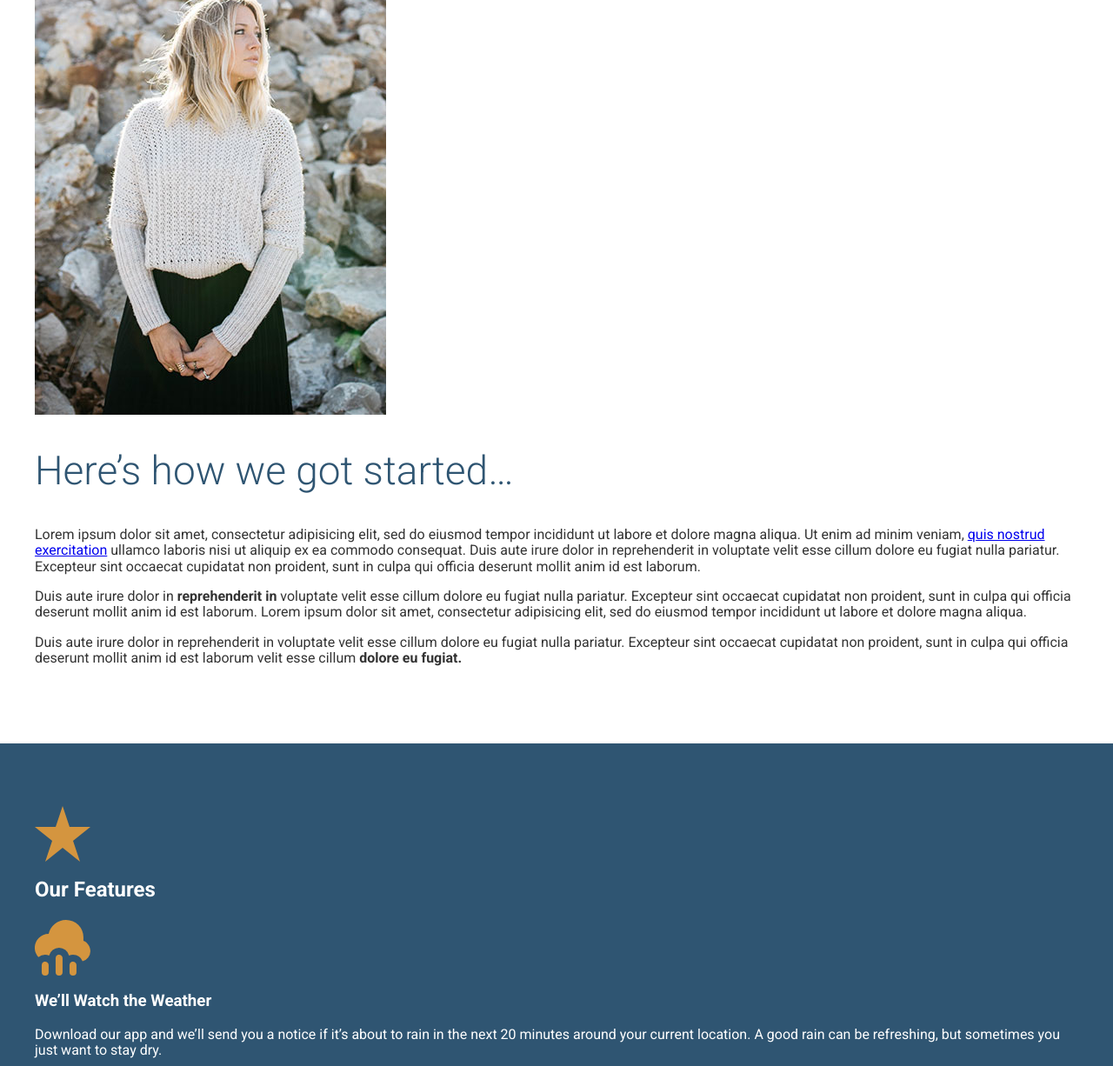
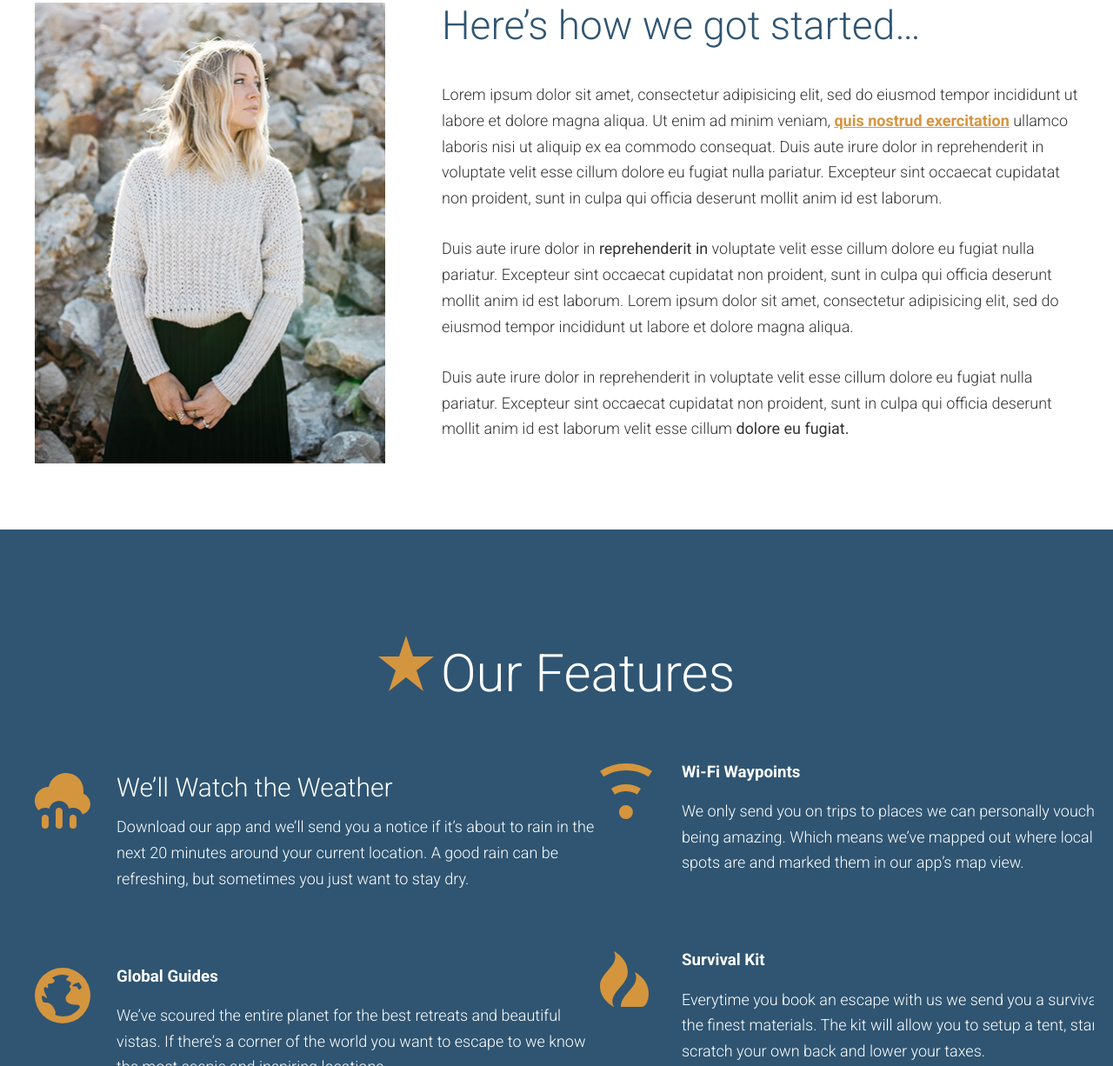
Before and after one commit to dede79/travel-site, a website: page app/index.html in a window 1280 px wide. Shown: the part 1574-2800 px from the top of the page at 87% size. Drawn offline with Linux system fonts and the light colour scheme.

Commit message:
our features sect ion styled

```diff
--- a/app/assets/styles/base/_global.css
+++ b/app/assets/styles/base/_global.css
@@ -1,9 +1,17 @@
-body{
-	font-family: 'Roboto', sans-serif;
-	color: #333;
+body {
+  font-family: 'Roboto', sans-serif;
+  color: #333;
 }
 
-img{
-	max-width: 100%;
-	height: auto;
+img {
+  max-width: 100%;
+  height: auto;
 }
+
+* {
+  box-sizing: border-box;
+}
+
+a {
+  color: $mainOrange;
+}
--- a/app/assets/styles/base/_mixins.css
+++ b/app/assets/styles/base/_mixins.css
@@ -1,17 +1,25 @@
-@define-mixin atSmall{
-	@media (min-width:530px){
+@define-mixin atSmall {
+  @media (min-width: 530px) {
     @mixin-content;
   }
 }
 
-@define-mixin atMedium{
-	@media (min-width:800px){
+@define-mixin atMedium {
+  @media (min-width: 800px) {
     @mixin-content;
   }
 }
 
-@define-mixin atLarge{
-	@media (min-width:1200px){
+@define-mixin atLarge {
+  @media (min-width: 1200px) {
     @mixin-content;
   }
 }
+
+@define-mixin clearfix {
+  &::after {
+    content: "";
+    clear: both;
+    display: table;
+  }
+}
--- /dev/null
+++ b/app/assets/styles/modules/_feature-item.css
@@ -0,0 +1,21 @@
+.feature-item{
+  position:relative;
+  padding-bottom: 2.5rem;
+
+  @mixin atSmall{
+    padding-left: 94px;
+  }
+
+  &__icon {
+    @mixin atSmall{
+      position:absolute;
+      left:0;
+    }
+  }
+
+  &__title{
+    font-size: 1.875rem;
+    font-weight: 300;
+    margin-bottom: .8rem;
+  }
+}
--- /dev/null
+++ b/app/assets/styles/modules/_generic-content-container.css
@@ -0,0 +1,17 @@
+.generic-content-container {
+
+  p {
+    line-height: 1.65;
+    margin: 0 0 1.8rem 0;
+    font-weight:300;
+
+    @mixin atSmall {
+      font-size: 1.125rem;
+    }
+  }
+
+  p a {
+    font-weight: 700;
+  }
+
+}
--- a/app/assets/styles/modules/_headline.css
+++ b/app/assets/styles/modules/_headline.css
@@ -16,21 +16,29 @@
     font-size:1.875rem; /* 30/16px */
   }
 
-  &--narrow{
+    &--narrow {
     max-width: 500px;
     margin-left: auto;
     margin-right: auto;
   }
 
-  &--light{
+  &--light {
     font-weight: 100;
   }
 
-  &--b-margin-small{
-    margin-bottom:.5em;
+  strong {
+    font-weight: 400;
   }
 
-  &--b-margin-large{
-    margin-bottom:1.6em;
+  &--b-margin-small {
+    margin-bottom: .5em;
+  }
+
+  &--b-margin-large {
+    margin-bottom: 1.6em;
+  }
+
+  &--no-t-margin {
+    margin-top: 0;
   }
 }
--- a/app/assets/styles/modules/_page-section.css
+++ b/app/assets/styles/modules/_page-section.css
@@ -1,5 +1,9 @@
 .page-section {
-  padding: 4.5rem 0;
+  padding: 1.2rem 0;
+
+  @mixin atMedium {
+    padding: 4.5rem 0;
+  }
 
   &--blue {
     background-color: $mainBlue;
--- /dev/null
+++ b/app/assets/styles/modules/_row.css
@@ -0,0 +1,56 @@
+.row {
+
+  @mixin clearfix;
+
+  &--gutters {
+    margin-right: -65px;
+  }
+
+  &--gutters-large{
+    margin-right: -100px;
+  }
+
+  &--gutters > div {
+    padding-right: 65px;
+  }
+
+  &--gutters-large > div {
+    padding-right:-100px;
+  }
+
+  &__b-margin-until-medium {
+    margin-bottom: 1rem;
+  }
+
+  @mixin atMedium {
+
+    &__b-margin-until-medium {
+      margin-bottom: 0;
+    }
+
+    &__medium-4 {
+      float: left;
+      width: 33.33%;
+    }
+
+    &__medium-4--larger {
+      width: 37%;
+    }
+
+    &__medium-6{
+      float:left;
+      width:50%;
+    }
+
+    &__medium-8 {
+      float: left;
+      width: 66.66%;
+    }
+
+    &__medium-8--smaller {
+      width: 63%;
+    }
+  }
+
+
+}
--- /dev/null
+++ b/app/assets/styles/modules/_section-title.css
@@ -0,0 +1,29 @@
+.section-title{
+  font-size: 2.55rem;/* 30/16px base */
+  font-weight:300;
+  text-align: center;
+
+  @mixin atSmall{
+     font-size: 3.75rem;/* 30/16px base */
+  }
+
+  strong{
+    font-weight:500;
+
+  }
+
+  &__icon{
+    display: block;
+    margin-right: auto;
+    margin-left: auto;
+    margin-bottom: .6rem;
+
+    @mixin atSmall{
+      margin-right: .5rem;
+      margin-left:0;
+      margin-bottom: 0;
+      display:inline-block;
+      }
+   }
+
+}
--- a/app/assets/styles/modules/_wrapper.css
+++ b/app/assets/styles/modules/_wrapper.css
@@ -1,7 +1,26 @@
-.wrapper{
+.wrapper {
+  overflow: hidden;
   padding-left: 18px;
   padding-right: 18px;
-  max-width: 1200px;
+  max-width: 1236px; /* count 18px each side */
   margin-left: auto;
   margin-right: auto;
+
+  &--medium {
+    max-width: 976px;
+  }
+
+  .wrapper {
+    padding-left: 0;
+    padding-right: 0;
+  }
+
+  &--b-margin {
+    margin-bottom: 1rem;
+
+    @mixin atSmall {
+      margin-bottom: 3.875rem;
+    }
+  }
+
 }
--- a/app/index.html
+++ b/app/index.html
@@ -1,13 +1,13 @@
-<!--<!DOCTYPE html>-->
+<!DOCTYPE html>
+
 <html>
 <head>
   <meta name="viewport" content="width=device-width, initial-scale=1" />
   <link href='https://fonts.googleapis.com/css?family=Roboto:400,100,300,500,700' rel='stylesheet' type='text/css'>
   <title>Clear View Escapes</title>
-  <meta name="keywords" content="Travel planning, travel bundles, travel escapes, couples travel">
-  <meta name="description" content="Your clarity. One trip away. We create soul restoring journeys that inspire you to be you.">
+  <meta name="keywords" content="Travel planning, travel bundles, travel escapes, affordable travel">
+  <meta name="description" content="Your clarify. One trip away. We create soul restoring journeys that inspire you to be you.">
 
-<!--  this is the output css file	-->
   <link rel="stylesheet" href="temp/styles/styles.css">
 
 </head>
@@ -25,56 +25,91 @@
   </header>
 
   <div class="large-hero">
+
     <picture>
-	  <source srcset="assets/images/hero--large.jpg 1920w, assets/images/hero--large-hi-dpi.jpg 3840w" media="(min-width:1380px)">
-	  <source srcset="assets/images/hero--medium.jpg 1380w,assets/images/hero--medium-hi-dpi.jpg 2760w" media="(min-width:990px)">
-	  <source srcset="assets/images/hero--small.jpg 990w, assets/images/hero--small-hi-dpi.jpg 1980w" media="(min-width:640px)">
-	  <img srcset="assets/images/hero--smaller.jpg 640w, assets/images/hero--smaller-hi-dpi.jpg 1280w" alt="ocean and mountain view" class="large-hero__image"/>
+      <source srcset="assets/images/hero--large.jpg 1920w, assets/images/hero--large-hi-dpi.jpg 3840w" media="(min-width: 1380px)">
+      <source srcset="assets/images/hero--medium.jpg 1380w, assets/images/hero--medium-hi-dpi.jpg 2760w" media="(min-width: 990px)">
+      <source srcset="assets/images/hero--small.jpg 990w, assets/images/hero--small-hi-dpi.jpg 1980w" media="(min-width: 640px)">
+      <img srcset="assets/images/hero--smaller.jpg 640w, assets/images/hero--smaller-hi-dpi.jpg 1280w" alt="Coastal view of ocean and mountains" class="large-hero__image">
     </picture>
+
     <div class="large-hero__text-content">
       <div class="wrapper">
         <h1 class="large-hero__title">Your clarity.</h1>
         <h2 class="large-hero__subtitle">One trip away.</h2>
         <p class="large-hero__description">We create soul restoring journeys that inspire you to be you.</p>
-          <p><a href="#" class="btn btn btn--orange btn--large">Get Started Today</a></p>
+        <p><a href="#" class="btn btn--orange btn--large">Get Started Today</a></p>
       </div>
     </div>
   </div>
 
   <div id="our-beginning" class="page-section">
     <div class="wrapper">
-      <h2 class="headline headline--centered headline--light headlilne--b-margin-small">The first trip we planned<strong>was our own.</strong></h2>
+      <h2 class="headline headline--centered headline--light headline--b-margin-small">The first trip we planned <strong>was our own.</strong></h2>
       <h3 class="headline headline--centered headline--orange headline--small headline--narrow headline--light headline--b-margin-large">Ever since, we&rsquo;ve been working to make travel <strong>better for everyone.</strong></h3>
-      <img src="assets/images/first-trip.jpg" alt="Couple walking down a street.">
-      <img src="assets/images/our-start.jpg" alt="Our founder, Jane Doe">
-      <h2 class="headline">Here&rsquo;s how we got started&hellip;</h2>
+
+      <div class="wrapper wrapper--medium wrapper--b-margin">
+        <img sizes="(min-width: 970px) 976px, 100vw" srcset="assets/images/first-trip-low-res.jpg 565w, assets/images/first-trip.jpg 976w, assets/images/first-trip-hi-dpi.jpg 1952w" alt="Couple walking down a street.">
+      </div>
+
+      <div class="row row--gutters">
+        <div class="row__medium-4 row__medium-4--larger row__b-margin-until-medium">
+          <picture>
+            <source sizes="404px" srcset="assets/images/our-start.jpg 404w, assets/images/our-start-hi-dpi.jpg 808w" media="(min-width: 1020px)">
+            <source sizes="320px" srcset="assets/images/our-start-portrait.jpg 382w, assets/images/our-start-portrait-hi-dpi.jpg 764w" media="(min-width: 800px)">
+            <img srcset="assets/images/our-start-landscape.jpg 800w, assets/images/our-start-landscape-hi-dpi.jpg 1600w" alt="Our founder, Jane Doe">
+          </picture>
+        </div>
+        <div class="row__medium-8 row__medium-8--smaller">
+          <div class="generic-content-container">
+            <h2 class="headline headline--no-t-margin">Here&rsquo;s how we got started&hellip;</h2>
             <p>Lorem ipsum dolor sit amet, consectetur adipisicing elit, sed do eiusmod tempor incididunt ut labore et dolore magna aliqua. Ut enim ad minim veniam, <a href="#">quis nostrud exercitation</a> ullamco laboris nisi ut aliquip ex ea commodo consequat. Duis aute irure dolor in reprehenderit in voluptate velit esse cillum dolore eu fugiat nulla pariatur. Excepteur sint occaecat cupidatat non proident, sunt in culpa qui officia deserunt mollit anim id est laborum.</p>
             <p>Duis aute irure dolor in <strong>reprehenderit in</strong> voluptate velit esse cillum dolore eu fugiat nulla pariatur. Excepteur sint occaecat cupidatat non proident, sunt in culpa qui officia deserunt mollit anim id est laborum. Lorem ipsum dolor sit amet, consectetur adipisicing elit, sed do eiusmod tempor incididunt ut labore et dolore magna aliqua.</p>
             <p>Duis aute irure dolor in reprehenderit in voluptate velit esse cillum dolore eu fugiat nulla pariatur. Excepteur sint occaecat cupidatat non proident, sunt in culpa qui officia deserunt mollit anim id est laborum velit esse cillum <strong>dolore eu fugiat.</strong></p>
           </div>
         </div>
+      </div>
+    </div>
+  </div>
 
   <div id="features" class="page-section page-section--blue">
     <div class="wrapper">
-      <img src="assets/images/icons/star.svg">
-      <h2>Our Features</h2>
+      <h2 class="section-title"><img src="assets/images/icons/star.svg" class="section-title__icon">Our Features</h2>
 
-      <img src="assets/images/icons/rain.svg">
-      <h3>We&rsquo;ll Watch the Weather</h3>
+        <div class="row row--gutters-large generic-content-container">
+          <div class="row__medium-6">
+            <div class="feature-item">
+              <img src="assets/images/icons/rain.svg" class="feature-item__icon">
+              <h3 class="feature-item__title">We&rsquo;ll Watch the Weather</h3>
               <p>Download our app and we&rsquo;ll send you a notice if it&rsquo;s about to rain in the next 20 minutes around your current location. A good rain can be refreshing, but sometimes you just want to stay dry.</p>
+            </div>
 
-      <img src="assets/images/icons/globe.svg">
+            <div class="feature-item">
+              <img src="assets/images/icons/globe.svg" class="feature-item__icon">
               <h3>Global Guides</h3>
               <p>We&rsquo;ve scoured the entire planet for the best retreats and beautiful vistas. If there&rsquo;s a corner of the world you want to escape to we know the most scenic and inspiring locations.</p>
+            </div>
+          </div>
 
-      <img src="assets/images/icons/wifi.svg">
+          <div class="row__medium-6">
+            <div class="feature-item">
+              <img src="assets/images/icons/wifi.svg" class="feature-item__icon">
               <h3>Wi-Fi Waypoints</h3>
               <p>We only send you on trips to places we can personally vouch for as being amazing. Which means we&rsquo;ve mapped out where local wi-fi spots are and marked them in our app&rsquo;s map view.</p>
+            </div>
 
-      <img src="assets/images/icons/fire.svg">
+            <div class="feature-item">
+              <img src="assets/images/icons/fire.svg" class="feature-item__icon">
               <h3>Survival Kit</h3>
               <p>Everytime you book an escape with us we send you a survival kit with the finest materials. The kit will allow you to setup a tent, start a fire, scratch your own back and lower your taxes.</p>
             </div>
+          </div>
+        </div>
+      </div>
+
+
+
+
   </div>
 
   <div id="testimonials">
--- a/app/temp/styles/styles.css
+++ b/app/temp/styles/styles.css
@@ -460,14 +460,22 @@ template {
   display: none;
 }
 
-body{
+body {
   font-family: 'Roboto', sans-serif;
   color: #333;
 }
 
-img{
+img {
   max-width: 100%;
   height: auto;
+}
+
+* {
+  box-sizing: border-box;
+}
+
+a {
+  color: #d59541;
 }
 
 .large-hero{
@@ -498,7 +506,7 @@ img{
   margin:0;
 }
 
-@media (min-width:530px) {
+@media (min-width: 530px) {
 
   .large-hero__title {
     font-size: 4.8rem;
@@ -512,7 +520,7 @@ img{
   margin:0;
 }
 
-@media (min-width:530px) {
+@media (min-width: 530px) {
 
   .large-hero__subtitle {
     font-size: 2.9rem;
@@ -528,7 +536,7 @@ img{
   margin-right:auto;
 }
 
-@media (min-width:530px) {
+@media (min-width: 530px) {
 
   .large-hero {
     font-size: 1.875rem;/* 30/16 px  */
@@ -537,10 +545,11 @@ img{
 
 .btn {
   background-color: #2f5572;
-	color: #fff;
+  color: #FFF;
+  text-decoration: none;
   padding: .75rem 1.2rem;
   display: inline-block;
-	text-decoration: none;
+
 }
 
 .btn--orange {
@@ -551,23 +560,52 @@ img{
   padding: 1.1rem 1.9rem;
 }
 
-@media (min-width:530px) {
+@media (min-width: 530px) {
 
-  .btn {
+  .btn--large {
     font-size: 1.25rem;
   }
 }
 
-.wrapper{
+.wrapper {
+  overflow: hidden;
   padding-left: 18px;
   padding-right: 18px;
-  max-width: 1200px;
+  max-width: 1236px; /* count 18px each side */
   margin-left: auto;
   margin-right: auto;
+
+}
+
+.wrapper--medium {
+  max-width: 976px;
+}
+
+.wrapper .wrapper {
+  padding-left: 0;
+  padding-right: 0;
+}
+
+.wrapper--b-margin {
+  margin-bottom: 1rem;
+}
+
+@media (min-width: 530px) {
+
+  .wrapper--b-margin {
+    margin-bottom: 3.875rem;
+  }
 }
 
 .page-section {
+  padding: 1.2rem 0;
+}
+
+@media (min-width: 800px) {
+
+  .page-section {
     padding: 4.5rem 0;
+  }
 }
 
 .page-section--blue {
@@ -593,20 +631,162 @@ img{
   font-size:1.875rem;/* 30/16px */
 }
 
-.headline--narrow{
+.headline--narrow {
   max-width: 500px;
   margin-left: auto;
   margin-right: auto;
 }
 
-.headline--light{
+.headline--light {
   font-weight: 100;
 }
 
-.headline--b-margin-small{
-  margin-bottom:.5em;
+.headline strong {
+  font-weight: 400;
 }
 
-.headline--b-margin-large{
-  margin-bottom:1.6em;
+.headline--b-margin-small {
+  margin-bottom: .5em;
 }
+
+.headline--b-margin-large {
+  margin-bottom: 1.6em;
+}
+
+.headline--no-t-margin {
+  margin-top: 0;
+}
+
+.row::after {
+  content: "";
+  clear: both;
+  display: table;
+}
+
+.row--gutters {
+  margin-right: -65px;
+}
+
+.row--gutters-large{
+  margin-right: -100px;
+}
+
+.row--gutters > div {
+  padding-right: 65px;
+}
+
+.row--gutters-large > div {
+  padding-right:-100px;
+}
+
+.row__b-margin-until-medium {
+  margin-bottom: 1rem;
+}
+
+@media (min-width: 800px) {
+
+  .row__b-margin-until-medium {
+    margin-bottom: 0;
+  }
+
+  .row__medium-4 {
+    float: left;
+    width: 33.33%;
+  }
+
+  .row__medium-4--larger {
+    width: 37%;
+  }
+
+  .row__medium-6 {
+    float: left;
+    width: 50%;
+  }
+
+  .row__medium-8 {
+    float: left;
+    width: 66.66%;
+  }
+
+  .row__medium-8--smaller {
+    width: 63%;
+  }
+}
+
+.generic-content-container p {
+  line-height: 1.65;
+  margin: 0 0 1.8rem 0;
+  font-weight:300;
+}
+
+@media (min-width: 530px) {
+
+  .generic-content-container p {
+    font-size: 1.125rem;
+  }
+}
+
+.generic-content-container p a {
+  font-weight: 700;
+}
+
+.section-title{
+  font-size: 2.55rem;/* 30/16px base */
+  font-weight:300;
+  text-align: center;
+
+}
+
+@media (min-width: 530px) {
+
+  .section-title {
+    font-size: 3.75rem;/* 30/16px base */
+  }
+}
+
+.section-title strong{
+  font-weight:500;
+}
+
+.section-title__icon{
+  display: block;
+  margin-right: auto;
+  margin-left: auto;
+  margin-bottom: .6rem;
+}
+
+@media (min-width: 530px) {
+
+  .section-title__icon {
+    margin-right: .5rem;
+    margin-left: 0;
+    margin-bottom: 0;
+    display: inline-block;
+  }
+}
+
+.feature-item{
+  position:relative;
+  padding-bottom: 2.5rem;
+}
+
+@media (min-width: 530px) {
+
+  .feature-item {
+    padding-left: 94px;
+  }
+}
+
+@media (min-width: 530px) {
+
+  .feature-item__icon {
+    position: absolute;
+    left: 0;
+  }
+}
+
+.feature-item__title{
+  font-size: 1.875rem;
+  font-weight: 300;
+  margin-bottom: .8rem;
+}
```
Also changed, not shown: app/assets/styles/modules/_btn.css (+5 -4 lines), app/assets/styles/styles.css (+6 -2 lines). Lines whose indentation alone changed are shown as unchanged.
